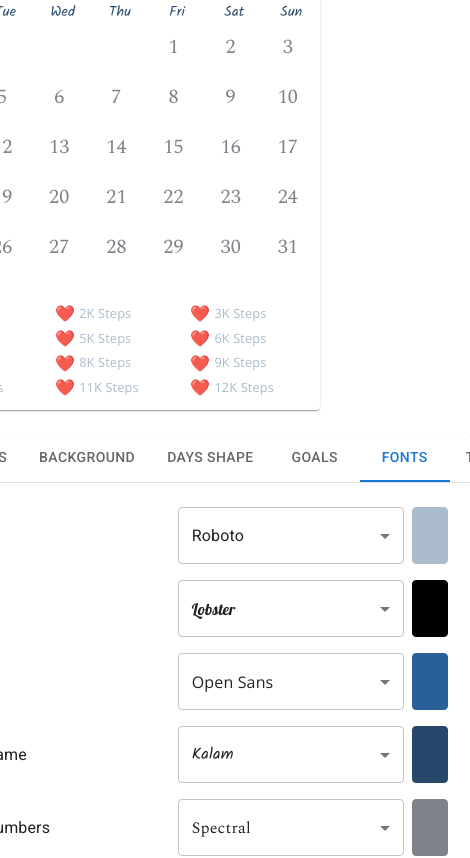
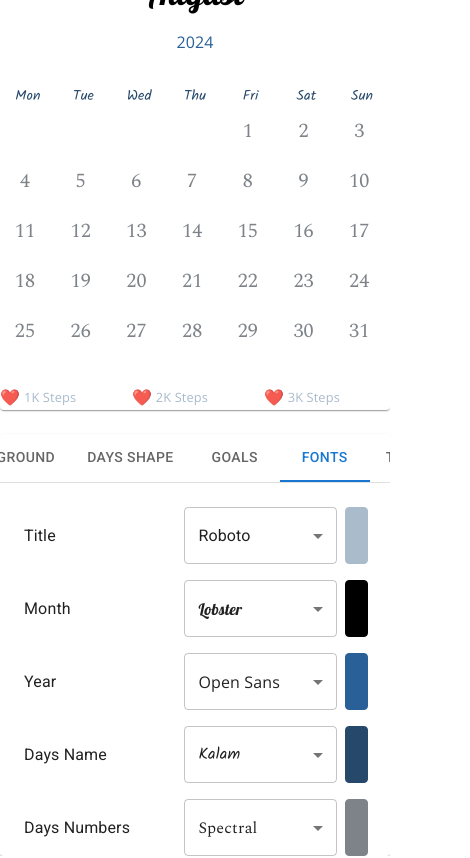
Before and after one commit to TundraDv/react-month-tracker-maker, a React (Create React App) app in the folder react-month-tracker-maker/: page / in a window 390 px wide. Shown: the top 858 px of the page, 470 px wide, since content can reach past the window. Built offline with nearby package versions, Linux system fonts and the light colour scheme.

Commit message:
phone mode

```diff
--- a/react-month-tracker-maker/src/Views/MakerView.jsx
+++ b/react-month-tracker-maker/src/Views/MakerView.jsx
@@ -9,23 +9,49 @@ import { ComponentsProvider } from '../Contexts/ComponentsContext';
 import { FontProvider } from '../Contexts/FontContext';
 
 function MakerView() {
-
   return (
-    <Box sx={{ display: 'flex', justifyContent: 'center', alignItems: 'center', height: '100vh' }}>
+    <Box
+      sx={{
+        display: 'flex',
+        justifyContent: 'center',
+        alignItems: 'center',
+        height: '100vh',
+        width: '100wh',
+      }}
+    >
       <DayShapeProvider>
         <BackgroundImageProvider>
           <GoalsProvider>
             <ComponentsProvider>
               <FontProvider>
-              <Stack direction={{ xs: 'column', sm: 'row' }} spacing={3} alignItems="stretch">
-                <Card sx={{ height: "70vh", width: "400px", display: 'flex', alignItems: 'stretch'  }}>
-                  <Calendar startDay={0} />
+                <Stack
+                  direction={{ xs: 'column', sm: 'row' }}
+                  spacing={3}
+                  alignItems="stretch"
+                  sx={{
+                    width: '100%',
+                    maxWidth: 1000, // Set a maximum width for centering
+                    mx: 'auto', // Center the Stack horizontally
+                    m: 1, // Margin around Stack
+                  }}
+                >
+                  <Card
+                    sx={{
+                      height: { xs: "50vh", sm: "70vh" },
+                      width: { xs: "100%", sm: "400px" },
+                      display: 'flex',
+                      alignItems: 'stretch',
+                      m: 1,
+                    }}
+                  >
+                    <Calendar />
                   </Card>
                   <Card
                     sx={{
-                    height: "70vh",
-                    width: "550px",
+                      height: { xs: "50vh", sm: "70vh" },
+                      width: { xs: "100%", sm: "550px" },
                       overflow: 'auto',
+                      m: 1,
                     }}
                   >
                     <Picker />
```
Lines whose indentation alone changed are shown as unchanged.
